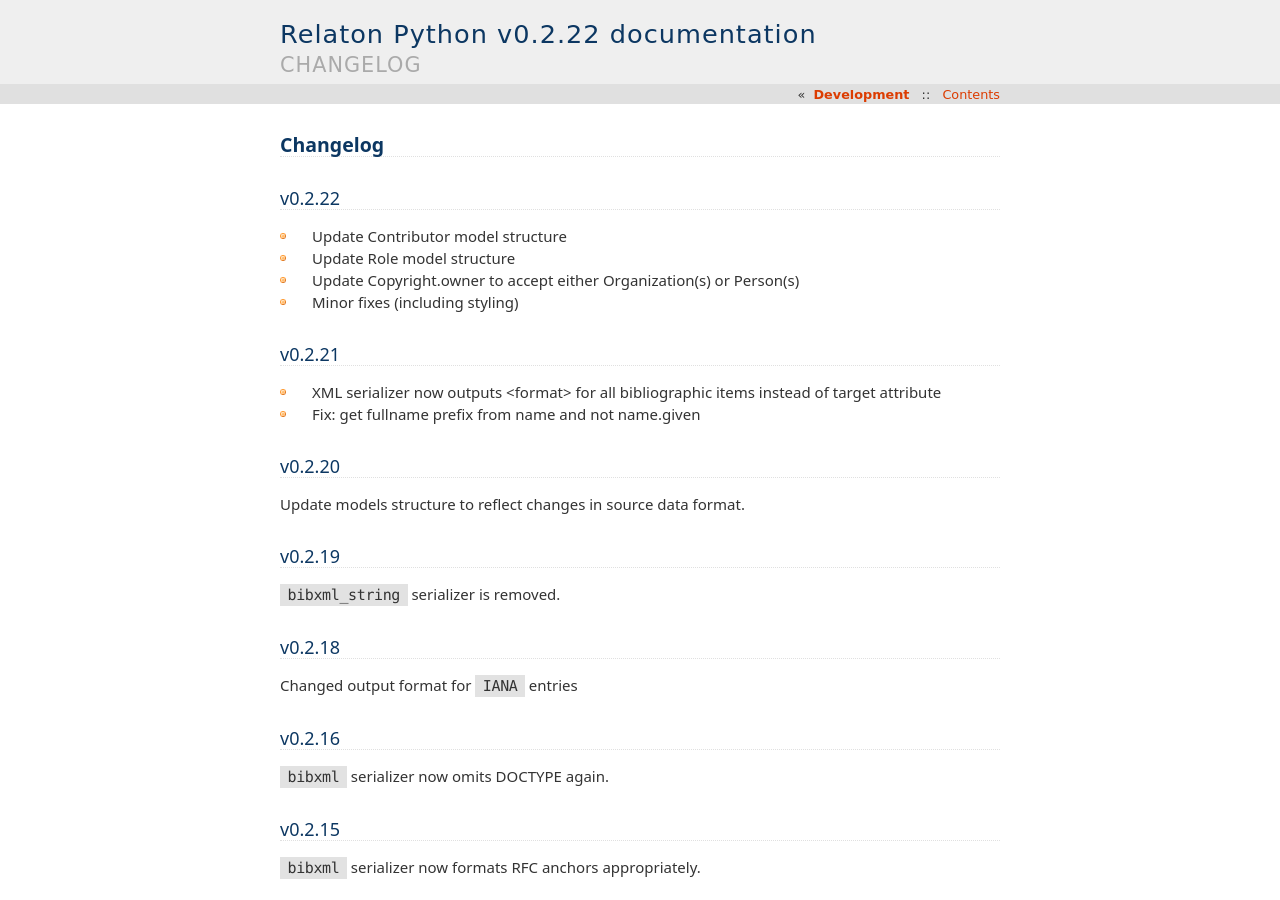
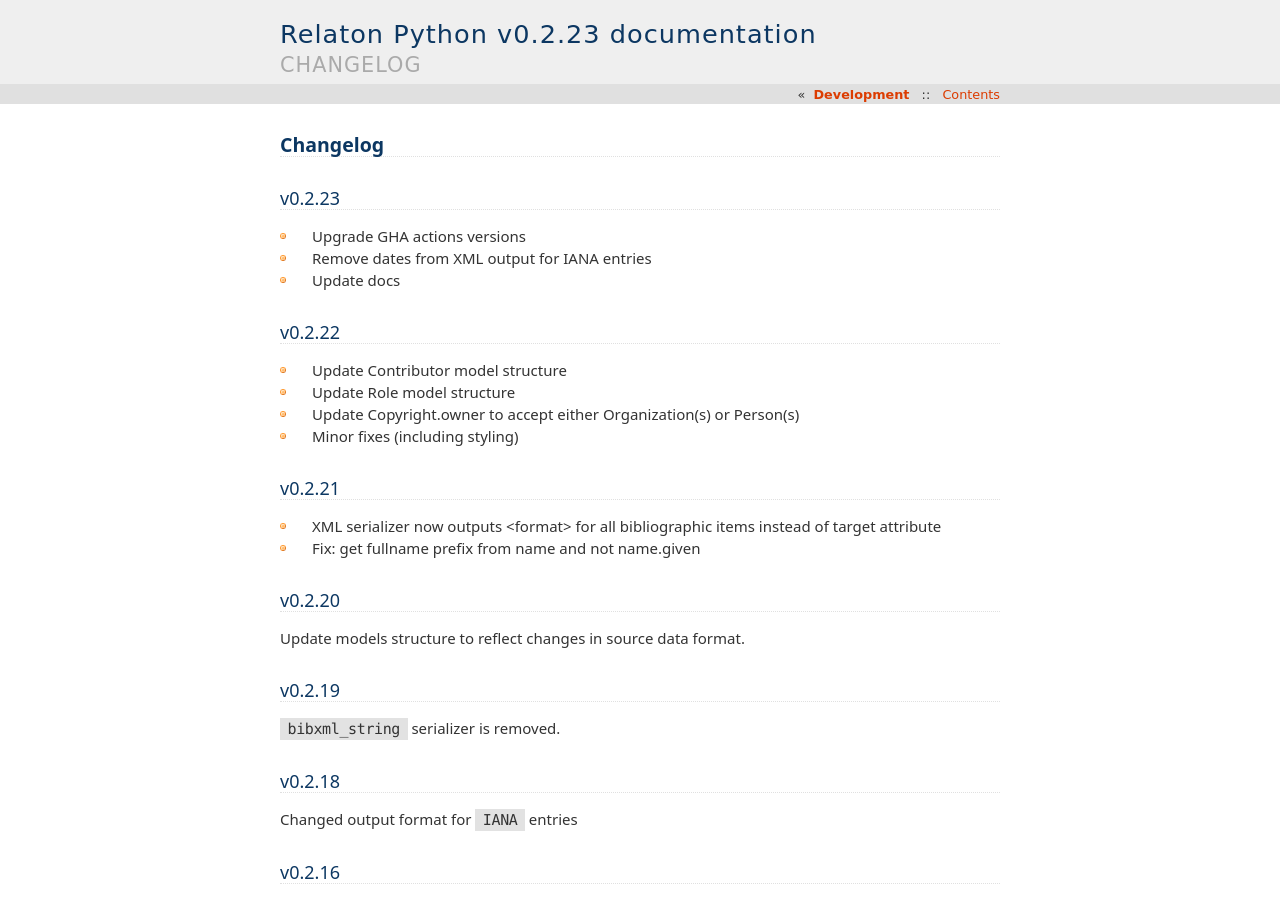
Before and after one commit to relaton/relaton-py, a Sphinx documentation site: the page built from docs/changelog.rst, in a window 1280 px wide and 900 px high. Built offline with Sphinx 7.4.7, drawn with Linux system fonts in a browser that asks for light colours.

Commit message:
chore: bump version

```diff
--- a/docs/changelog.rst
+++ b/docs/changelog.rst
@@ -1,6 +1,14 @@
 =========
 Changelog
 =========
+
+
+v0.2.23
+=======
+
+- Upgrade GHA actions versions
+- Remove dates from XML output for IANA entries
+- Update docs
 
 v0.2.22
 =======
--- a/relaton/__init__.py
+++ b/relaton/__init__.py
@@ -1 +1 @@
-__version__ = '0.2.22'
+__version__ = '0.2.23'
```
